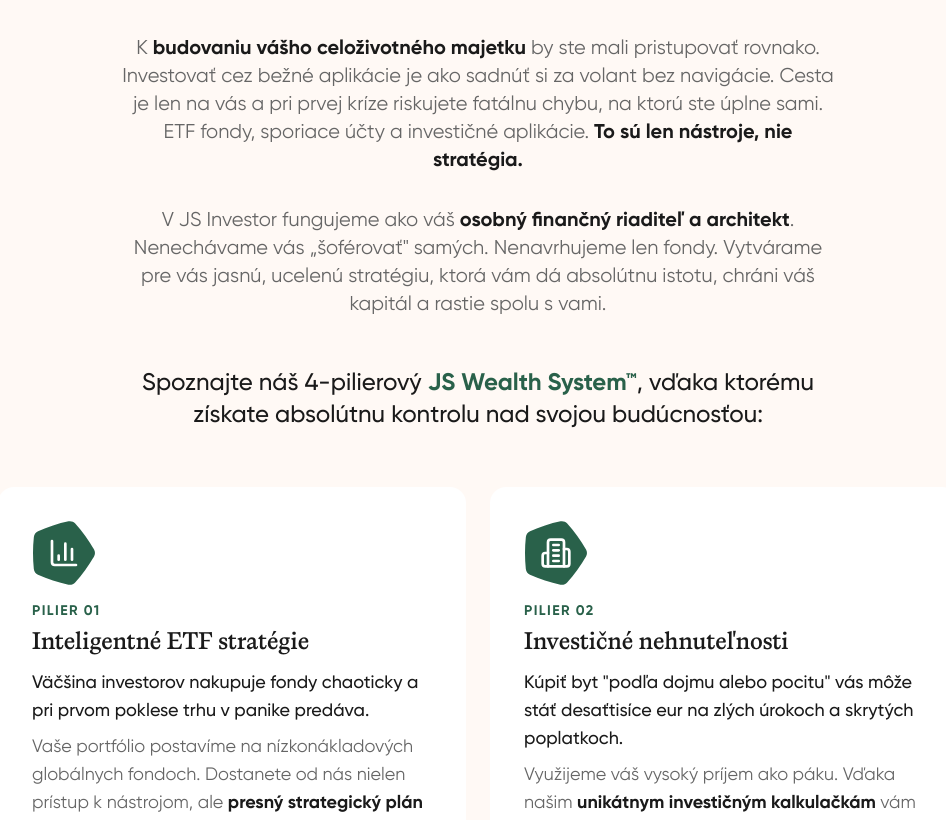
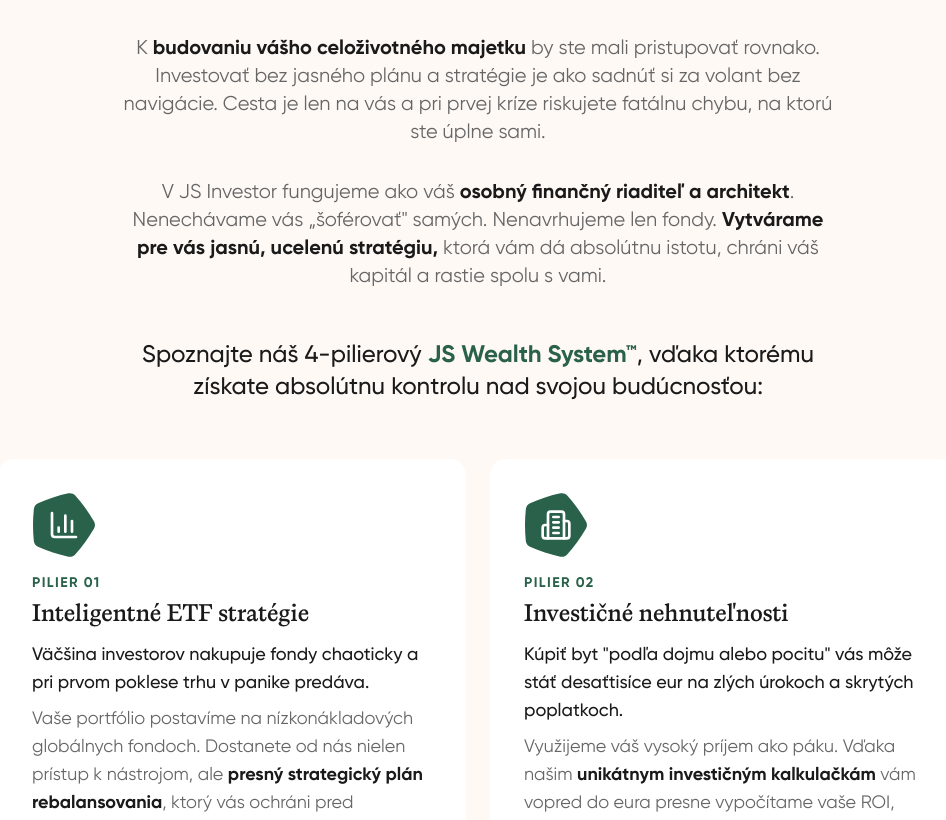
Before and after one commit to matus-babiak/js-investor, a React (Vite) app: page / in a window 1280 px wide. Shown: the part 2145-2965 px from the top of the page, without its empty margins (162-1108 px from the left). Built offline with nearby package versions, Linux system fonts and the light colour scheme; the HTML template or start-up script is replaced by a standard one.

Commit message:
MechanismSection: úprava odseku o investovaní, bold Vytvárame pre vás jasnú ucelenú stratégiu
Made-with: Cursor

```diff
--- a/src/components/MechanismSection.tsx
+++ b/src/components/MechanismSection.tsx
@@ -64,10 +64,10 @@ const MechanismSection = () => {
           Keď firma potrebuje rásť a optimalizovať dane, najme si finančného riaditeľa. Ak riešite zložitý právny spor, platíte si špičkového advokáta.
         </p>
         <p className={`scroll-animate scroll-animate-delay-1 ${isVisible ? 'visible' : ''} text-xl text-muted-foreground text-center max-w-[720px] mx-auto mb-8`}>
-          K <strong className="text-foreground">budovaniu vášho celoživotného majetku</strong> by ste mali pristupovať rovnako. Investovať cez bežné aplikácie je ako sadnúť si za volant bez navigácie. Cesta je len na vás a pri prvej kríze riskujete fatálnu chybu, na ktorú ste úplne sami. ETF fondy, sporiace účty a investičné aplikácie. <strong className="text-foreground">To sú len nástroje, nie stratégia.</strong>
+          K <strong className="text-foreground">budovaniu vášho celoživotného majetku</strong> by ste mali pristupovať rovnako. Investovať bez jasného plánu a stratégie je ako sadnúť si za volant bez navigácie. Cesta je len na vás a pri prvej kríze riskujete fatálnu chybu, na ktorú ste úplne sami.
         </p>
         <p className={`scroll-animate scroll-animate-delay-1 ${isVisible ? 'visible' : ''} text-xl text-muted-foreground text-center max-w-[720px] mx-auto mb-8`}>
-          V JS Investor fungujeme ako váš <strong className="text-foreground">osobný finančný riaditeľ a architekt</strong>. Nenechávame vás „šoférovať" samých. Nenavrhujeme len fondy. Vytvárame pre vás jasnú, ucelenú stratégiu, ktorá vám dá absolútnu istotu, chráni váš kapitál a rastie spolu s vami.
+          V JS Investor fungujeme ako váš <strong className="text-foreground">osobný finančný riaditeľ a architekt</strong>. Nenechávame vás „šoférovať" samých. Nenavrhujeme len fondy. <strong className="text-foreground">Vytvárame pre vás jasnú, ucelenú stratégiu,</strong> ktorá vám dá absolútnu istotu, chráni váš kapitál a rastie spolu s vami.
         </p>
         <p className={`scroll-animate scroll-animate-delay-1 ${isVisible ? 'visible' : ''} text-xl md:text-2xl text-foreground font-medium text-center max-w-[720px] mx-auto mt-12 mb-14`}>
           Spoznajte náš 4-pilierový <strong className="text-primary">JS Wealth System™</strong>, vďaka ktorému získate absolútnu kontrolu nad svojou budúcnosťou:
```
